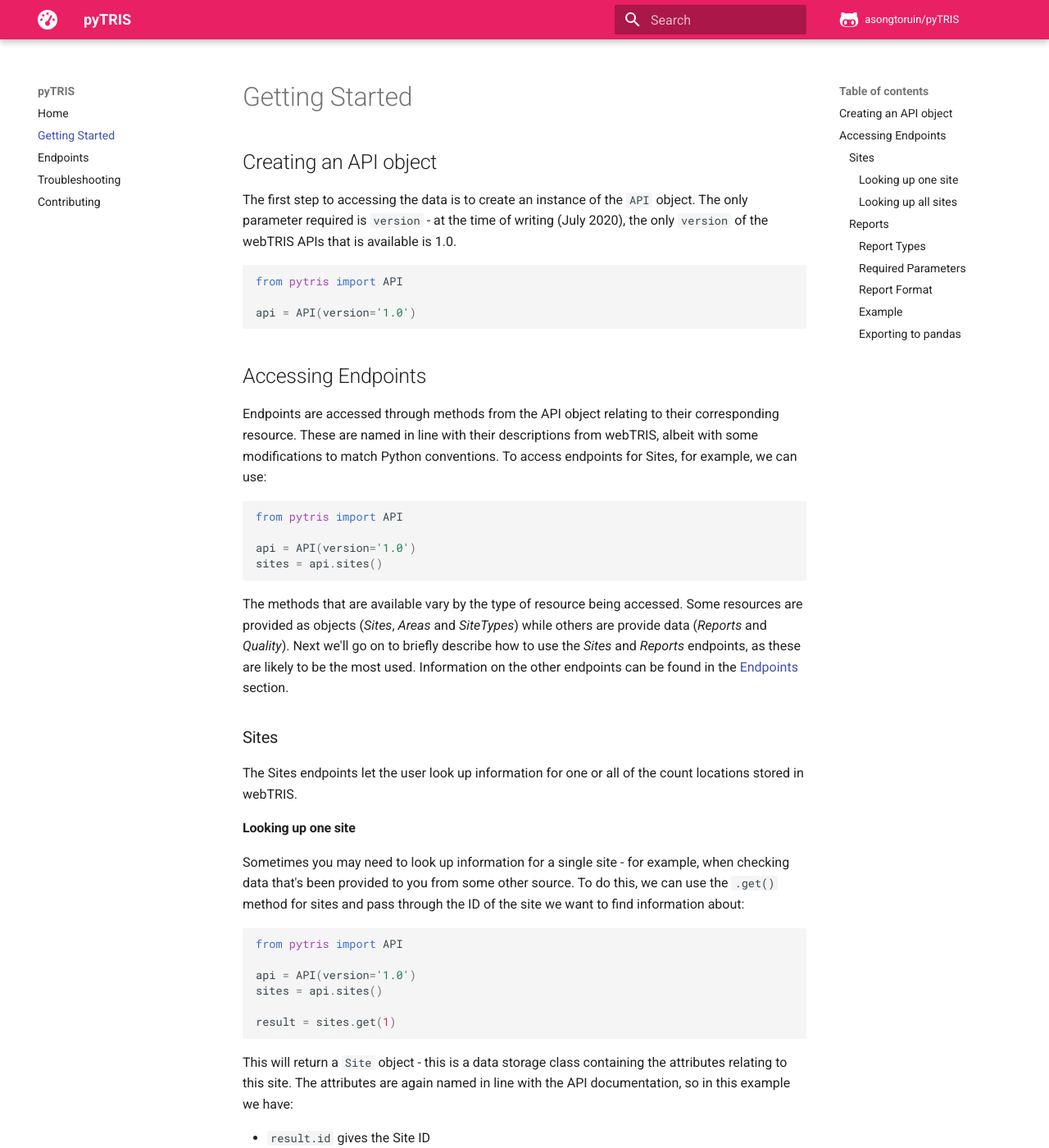
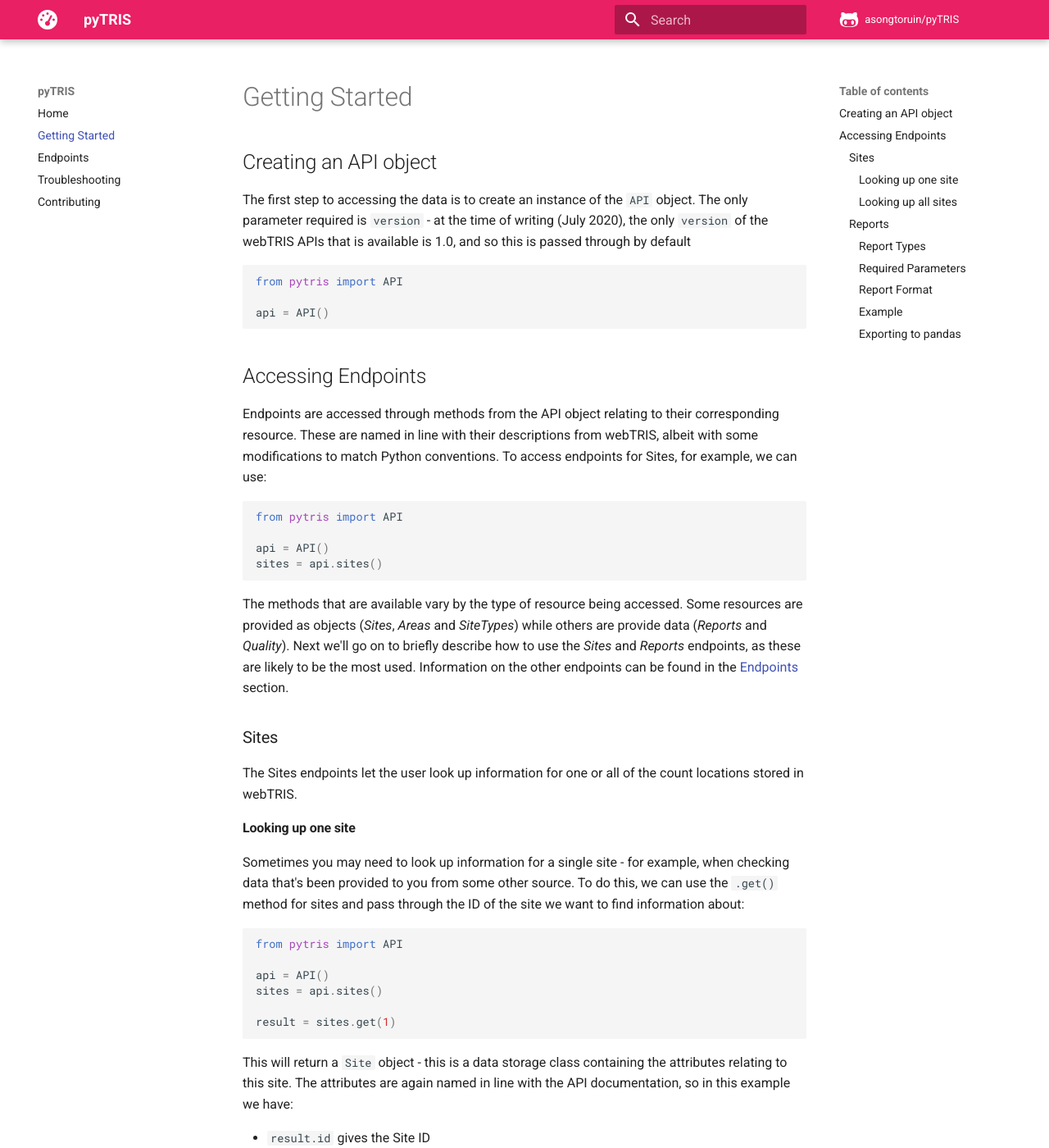
Before and after one commit to asongtoruin/pyTRIS, an MkDocs documentation site: the page built from docs/getting-started.md, in a window 1280 px wide and 1400 px high. Shown: the whole window at 82% size. Built offline with MkDocs 1.6.1 and Material for MkDocs 9.7.7, drawn with Linux system fonts in a browser that asks for light colours; comment, search, counter and statistics services are not loaded; some of the changed text lies outside the part shown.

Commit message:
Updated Getting Started to use default version

````diff
--- a/docs/getting-started.md
+++ b/docs/getting-started.md
@@ -1,12 +1,13 @@
 ## Creating an API object
 The first step to accessing the data is to create an instance of the `API`
 object. The only parameter required is `version` - at the time of writing
-(July 2020), the only `version` of the webTRIS APIs that is available is 1.0.
+(July 2020), the only `version` of the webTRIS APIs that is available is 1.0,
+and so this is passed through by default
 
 ```Python
 from pytris import API
 
-api = API(version='1.0')
+api = API()
 ```
 
 ## Accessing Endpoints
@@ -18,7 +19,7 @@ endpoints for Sites, for example, we can use:
 ```Python
 from pytris import API
 
-api = API(version='1.0')
+api = API()
 sites = api.sites()
 ```
 
@@ -42,7 +43,7 @@ site we want to find information about:
 ```Python
 from pytris import API
 
-api = API(version='1.0')
+api = API()
 sites = api.sites()
 
 result = sites.get(1)
@@ -70,7 +71,7 @@ you'll need to iterate through them:
 ```Python
 from pytris import API
 
-api = API(version='1.0')
+api = API()
 sites = api.sites()
 
 for site in sites.all():
@@ -116,7 +117,7 @@ Putting this together, an example to get data for one site would be as follows:
 ```Python
 from pytris import API
 
-api = API(version='1.0')
+api = API()
 daily = api.daily_reports()
 
 result = daily.get(
@@ -134,7 +135,7 @@ the method used.
     ```Python
     from pytris import API
 
-    api = API(version='1.0')
+    api = API()
     monthly = api.monthly_reports()
 
     result = monthly.get(
@@ -149,7 +150,7 @@ the method used.
     ```Python
     from pytris import API
 
-    api = API(version='1.0')
+    api = API()
     daily = api.daily_reports()
 
     result = daily.get(
@@ -174,7 +175,7 @@ For `daily_reports` and `annual_reports`, this method directly returns a
 ```Python
 from pytris import API
 
-api = API(version='1.0')
+api = API()
 daily = api.daily_reports()
 
 result = daily.get(
````
